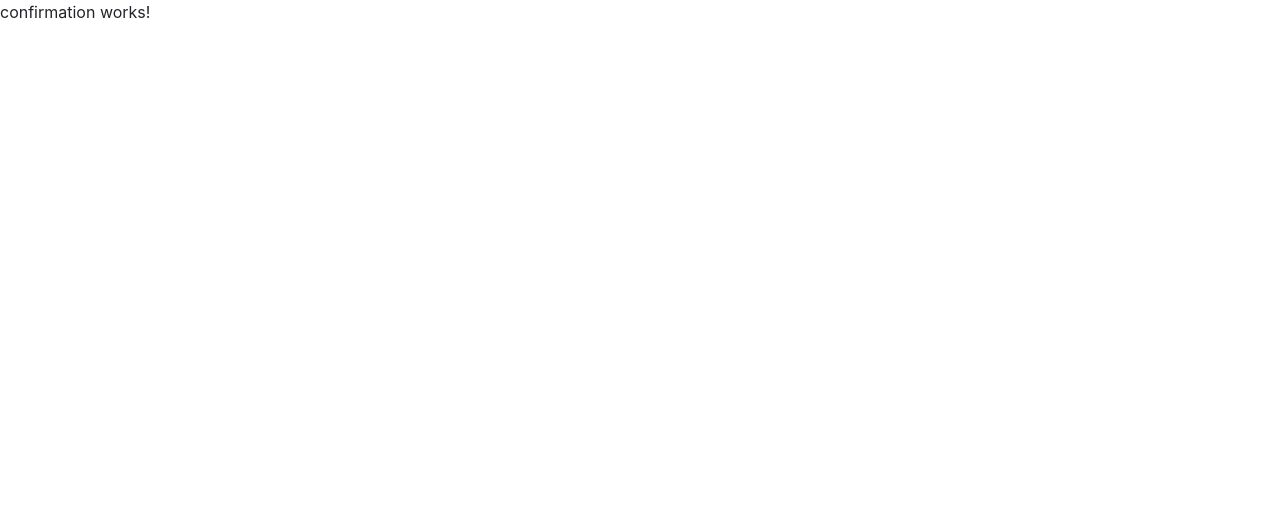
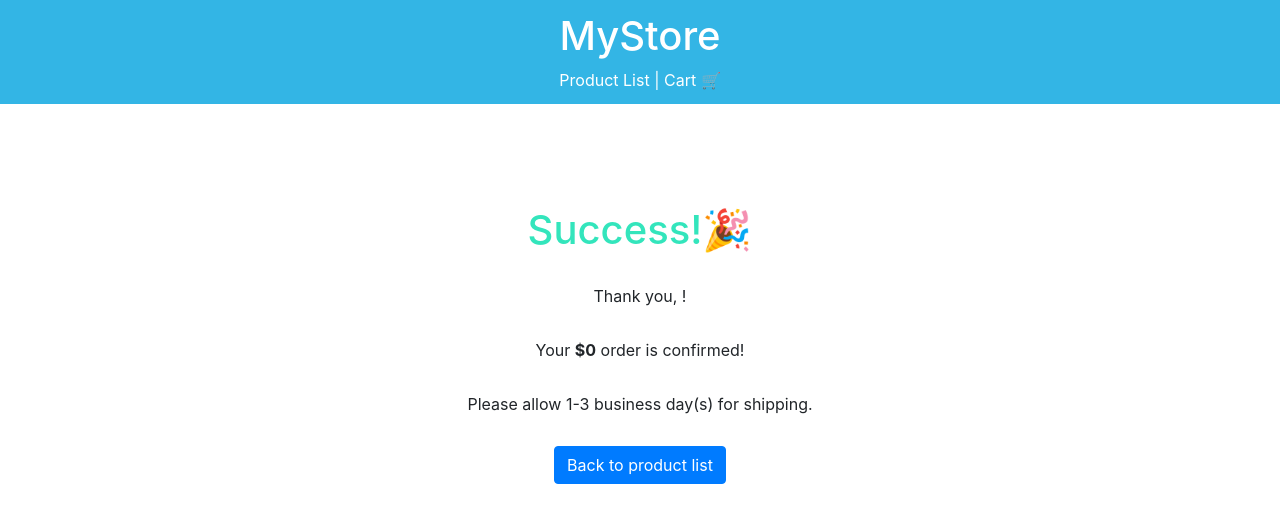
Before and after one commit to gene20898/store_frontend, an Angular app: page /confirm in a window 1280 px wide. Shown: the top 522 px of the page. Built offline with nearby package versions, Linux system fonts and the light colour scheme.

Commit message:
Add confirmation page

```diff
--- a/src/app/components/cart/cart.component.css
+++ b/src/app/components/cart/cart.component.css
@@ -49,3 +49,7 @@ img {
     color:rgb(122, 122, 122)
 
   }
+
+  input.form-margin {
+    display: block;
+  }
--- a/src/app/components/cart/cart.component.html
+++ b/src/app/components/cart/cart.component.html
@@ -26,13 +26,13 @@
     <div class="cart-panel justify-content-center">
         <form (ngSubmit)="onSubmit()">
             <label class="form-margin" for="name" >Full name</label>
-            <input class="form-control form-margin" type="text" id="name" placeholder="(minimun 3 characters)" style="display: block;">
+            <input class="form-control form-margin" type="text" id="name" name="name" [(ngModel)]="name" placeholder="(minimun 3 characters)">
             <label class="form-margin" for="address">Address</label>
-            <input class="form-control form-margin" type="text" id="name" placeholder="(minimun 6 characters)" style="display: block;">
+            <input class="form-control form-margin" type="text" id="address" placeholder="(minimun 6 characters)">
             <label class="form-margin" for="cred">Credit card number</label>
-            <input class="form-control form-margin" type="text" id="cred" placeholder="(16-digit number)" style="display: block;">
+            <input class="form-control form-margin" type="text" id="cred" placeholder="(16-digit number)">
             <p class="form-margin" >We'll never share your payment details with anyone else.</p>
-            <button class="btn btn-primary" type="submit" style="display: block;">Submit</button>
+            <button class="btn btn-primary" type="submit">Submit</button>
         </form>
     </div>
 </div>
--- a/src/app/components/cart/cart.component.ts
+++ b/src/app/components/cart/cart.component.ts
@@ -2,6 +2,7 @@ import { Component, OnInit } from '@angular/core';
 import { CartService } from 'src/app/services/cart.service';
 import { Product } from 'src/app/models/Product';
 import { Router } from '@angular/router';
+import { ConfirmationService } from 'src/app/services/confirmation.service';
 @Component({
   selector: 'app-cart',
   templateUrl: './cart.component.html',
@@ -10,10 +11,12 @@ import { Router } from '@angular/router';
 export class CartComponent implements OnInit {
   cart: Product[] = [];
   total: number = 0;
+  name: string = "";
 
   constructor(
     private cartService: CartService,
-    private router: Router
+    private router: Router,
+    private confirm:ConfirmationService
     ) { }
 
   ngOnInit(): void {
@@ -32,6 +35,7 @@ export class CartComponent implements OnInit {
     this.total = parseFloat(this.total.toFixed(2));
   }
   onSubmit(): void {
+    this.confirm.confirm(this.name, this.total);
     this.router.navigate(['/confirm']);
   }
 }
--- a/src/app/components/confirmation/confirmation.component.css
+++ b/src/app/components/confirmation/confirmation.component.css
@@ -0,0 +1,20 @@
+.confirmation-container {
+    display: flex;
+    align-items: center;
+    justify-content: center;
+    margin-top: 8%;
+  }
+
+  .confirmation-items {
+    display: flex;
+    flex-direction: column;
+    align-items: center;
+  }
+
+  .confirmation-header {
+    color: #33e5bc
+  }
+
+  .confirmation-item {
+    margin-bottom: 30px;
+  }
--- a/src/app/components/confirmation/confirmation.component.html
+++ b/src/app/components/confirmation/confirmation.component.html
@@ -1 +1,10 @@
-<p>confirmation works!</p>
+<app-header></app-header>
+<div class="confirmation-container">
+    <div class="confirmation-items">
+        <h1 class="confirmation-header confirmation-item">Success!🎉</h1>
+        <p class="confirmation-item">Thank you, <b>{{name}}</b>!</p>
+        <p class="confirmation-item">Your <b>${{total}}</b> order is confirmed!</p>
+        <p class="confirmation-item">Please allow 1-3 business day(s) for shipping.</p>
+        <button class="btn btn-primary" routerLink="/">Back to product list</button>
+    </div>
+</div>
--- a/src/app/components/confirmation/confirmation.component.ts
+++ b/src/app/components/confirmation/confirmation.component.ts
@@ -1,4 +1,5 @@
 import { Component, OnInit } from '@angular/core';
+import { ConfirmationService } from 'src/app/services/confirmation.service';
 
 @Component({
   selector: 'app-confirmation',
@@ -6,10 +7,13 @@ import { Component, OnInit } from '@angular/core';
   styleUrls: ['./confirmation.component.css']
 })
 export class ConfirmationComponent implements OnInit {
-
-  constructor() { }
+  name:string = "";
+  total:number = 0;
+  constructor(private confirmService:ConfirmationService) { }
 
   ngOnInit(): void {
+    this.total = this.confirmService.getDetail().total;
+    this.name = this.confirmService.getDetail().name;
   }
 
 }
--- a/src/app/components/product-item-detial/product-item-detial.component.html
+++ /dev/null
@@ -1 +0,0 @@
-<p>product-item-detial works!</p>
--- a/src/app/components/product-item/product-item.component.html
+++ b/src/app/components/product-item/product-item.component.html
@@ -1,17 +1,16 @@
 <div class="product-container container align-item-center">
     <div class="row justify-content-center text-center">
-        <img class="product-image col-12" src={{product.url}}>
+        <img class="product-image col-12" src={{product.url}} routerLink="details/{{product.id}}">
         <p class="col-12">{{product.name}}</p>
         <p class="col-12">${{product.price}}</p>
-        <Form class="row col-12 justify-content-center">
-            <select class="select-input">
-                    <option selected value="1">1</option>
-                    <option *ngFor="let i of [2,3,4,5]" value={{i}}>{{i}}</option>
+        <form class="row col-12 justify-content-center" (ngSubmit)="addCart()">
+            <select class="select-input" name="amount" [(ngModel)]="product.amount">
+                <option *ngFor="let i of [1,2,3,4,5,6,7,8,9,10]" value={{i}}>{{i}}</option>
             </select>
             <div class="col-12">
-                <button class="btn btn-primary">Add to cart</button>
+                <button class="btn btn-primary"  type="submit">Add to cart</button>
             </div>
-        </Form>
+        </form>
     </div>
 </div>
 <footer class="mb-5"></footer>
--- a/src/app/components/product-item/product-item.component.ts
+++ b/src/app/components/product-item/product-item.component.ts
@@ -1,5 +1,6 @@
-import { Component, OnInit, Input } from '@angular/core';
+import { Component, OnInit, Input, Output, EventEmitter } from '@angular/core';
 import { Product } from 'src/app/models/Product';
+import { CartService } from 'src/app/services/cart.service';
 @Component({
   selector: 'app-product-item',
   templateUrl: './product-item.component.html',
@@ -7,12 +8,15 @@ import { Product } from 'src/app/models/Product';
 })
 export class ProductItemComponent implements OnInit {
   @Input() product: Product;
-
-  constructor() {
+  amount: number = 1;
+  constructor(private cartService: CartService) {
     this.product = new Product();
   }
 
   ngOnInit(): void {
   }
 
+  addCart(): void{
+    this.cartService.updateItem(this.product);
+  }
 }
```
Also changed, not shown: src/app/components/product-item-detial/product-item-detial.component.ts (deleted, +0 -15 lines), src/app/components/product-item-detial/product-item-detial.component.css (deleted), 2 other files (tests, documents, lock files or other folders).
